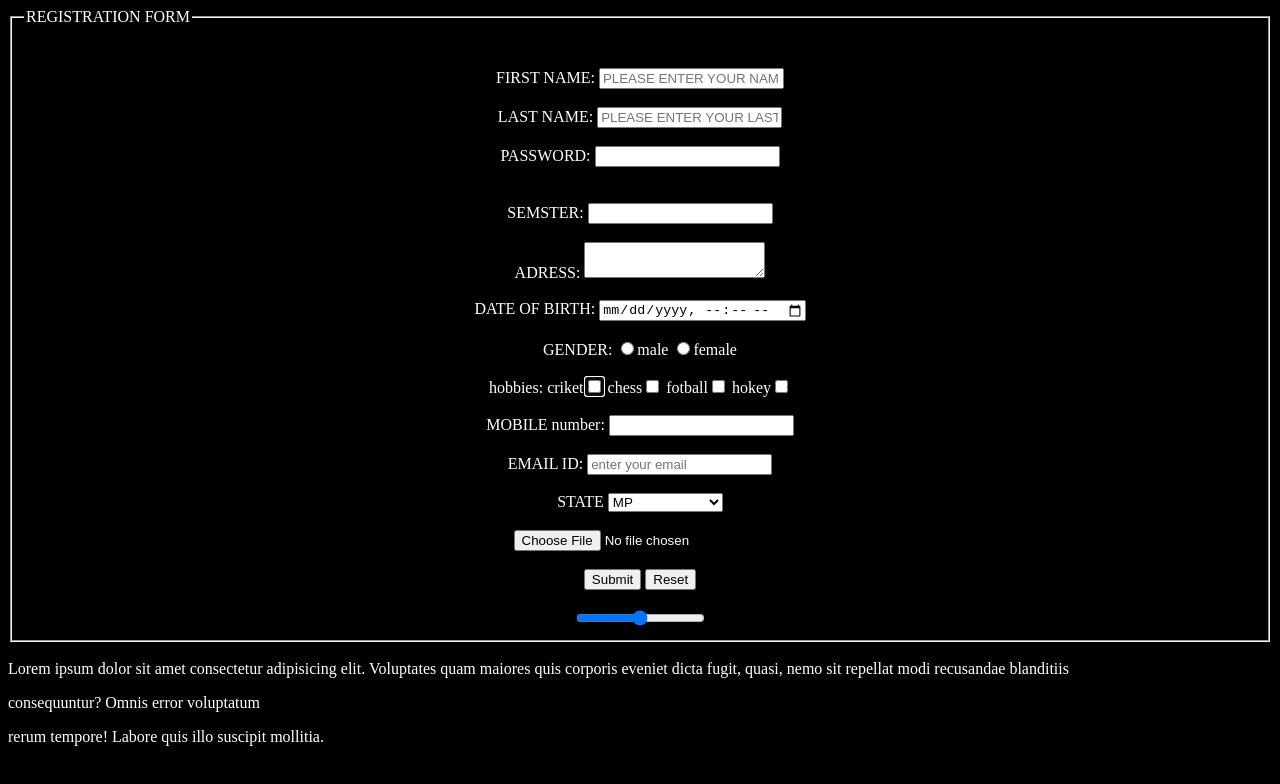
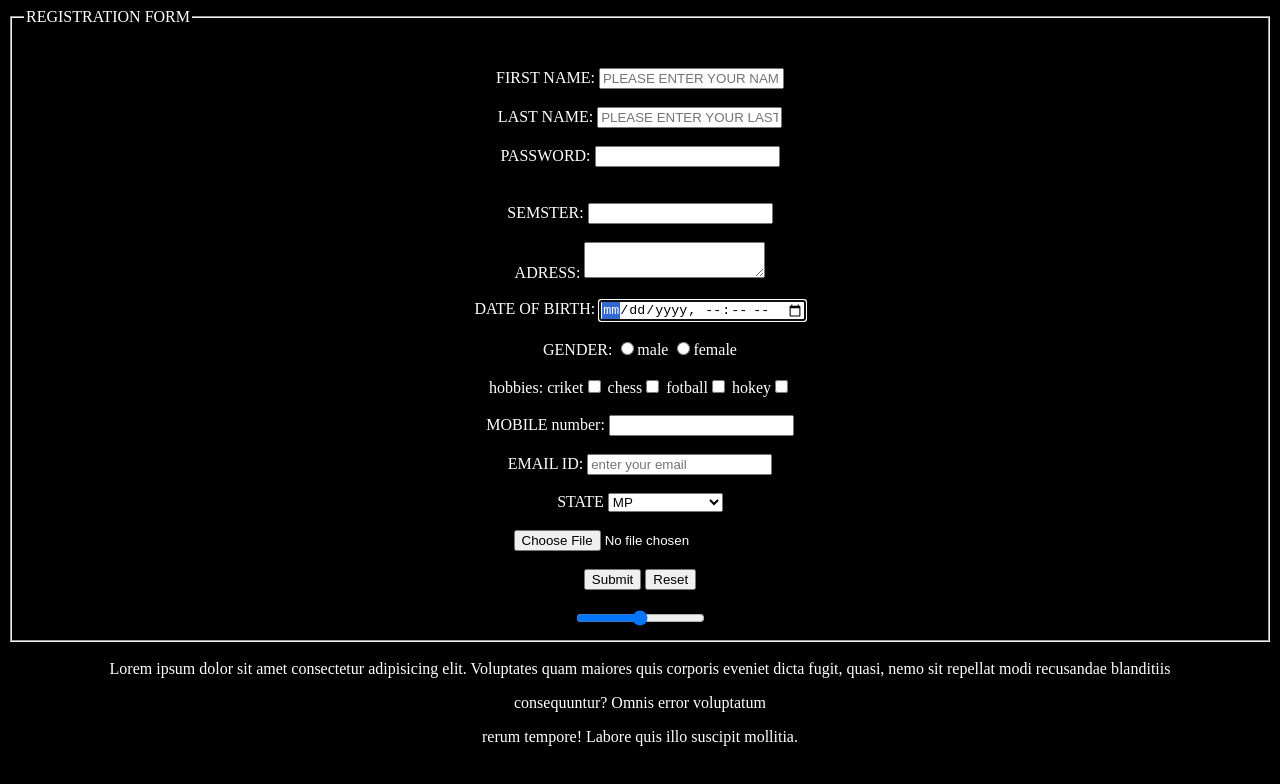
Before and after one commit to ankit9685/ankit9685, a plain HTML site: page c2.html in a window 1280 px wide. Drawn offline with Linux system fonts and the light colour scheme.

Commit message:
intial commit

```diff
--- a/c2.html
+++ b/c2.html
@@ -7,7 +7,7 @@
     <title>UNIVERSITY FORM</title>
 </head>
 <center>
-<body bgcolor="black" text="white">
+<body bgcolor ="black" text="white">
     <form>
         <fieldset>
         <legend >
@@ -43,7 +43,7 @@
     <BR>
     </BR>
 DATE OF BIRTH:
-        <input type="datetime-local" NAME="DATE">
+        <input type="datetime-local" NAME="DATE" autocapitalize="" autofocus="">
         <BR>
         </BR>
         GENDER:
@@ -100,7 +100,7 @@ DATE OF BIRTH:
     </fieldset><br/>
 
     </form>
-</center>
+
     <footer>
         Lorem ipsum dolor sit amet consectetur adipisicing elit.
         Voluptates quam maiores quis corporis eveniet dicta fugit,
@@ -109,4 +109,5 @@ DATE OF BIRTH:
     </footer>
 
 </body>
+</center>
 </html>
```
